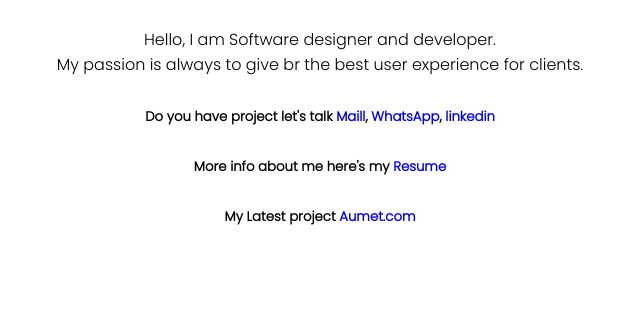
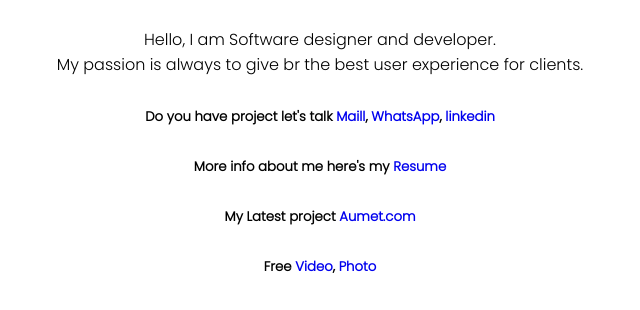
Before and after one commit to DanielQura/dqura, a plain HTML site: page index.html in a window 1280 px wide. Shown: the part 408-718 px from the top of the page, without its empty margins (320-960 px from the left). Drawn offline with Linux system fonts and the light colour scheme.

Commit message:
add free stuff

```diff
--- a/index.html
+++ b/index.html
@@ -1,26 +1,17 @@
 <!DOCTYPE html>
 <html lang="en">
+
 <head>
     <meta charset="UTF-8" />
     <meta http-equiv="X-UA-Compatible" content="IE=edge" />
     <meta name="viewport" content="width=device-width, initial-scale=1.0" />
     <link rel="preconnect" href="https://fonts.googleapis.com" />
     <link rel="preconnect" href="https://fonts.gstatic.com" crossorigin />
-    <link
-      rel="shortcut icon"
-      href="/assest/DanielQura.webp"
-      type="image/x-icon"
-    />
+    <link rel="shortcut icon" href="/assest/DanielQura.webp" type="image/x-icon" />
     <title>Daniel Qura</title>
-    <meta
-      name="description"
-      content="Hi, I'm DanielQura. Software designer and developer"
-    />
+    <meta name="description" content="Hi, I'm DanielQura. Software designer and developer" />
 
-    <link
-      rel="stylesheet"
-      href="https://fonts.googleapis.com/css2?family=Poppins:wght@300&display=swap"
-    />
+    <link rel="stylesheet" href="https://fonts.googleapis.com/css2?family=Poppins:wght@300&display=swap" />
     <title>Daniel Qura</title>
     <style>
         * {
@@ -32,6 +23,7 @@
         }
     </style>
 </head>
+
 <body>
     <div>
         <img src="/assest/DanielQura.webp" alt="Daniel Qura" height="200" />
@@ -51,5 +43,8 @@
         <a href="/assest/DanielQuraCv.pdf">Resume</a>
     </h5>
     <h5>My Latest project <a href="https://Aumet.com">Aumet.com</a></h5>
+    <h5>Free <a href="https://www.pexels.com/@daniel-qura-2601758/"> Video</a>, <a
+            href="https://unsplash.com/@danielqura"> Photo</a></h5>
 </body>
+
 </html>
```
Lines whose indentation alone changed are shown as unchanged.
